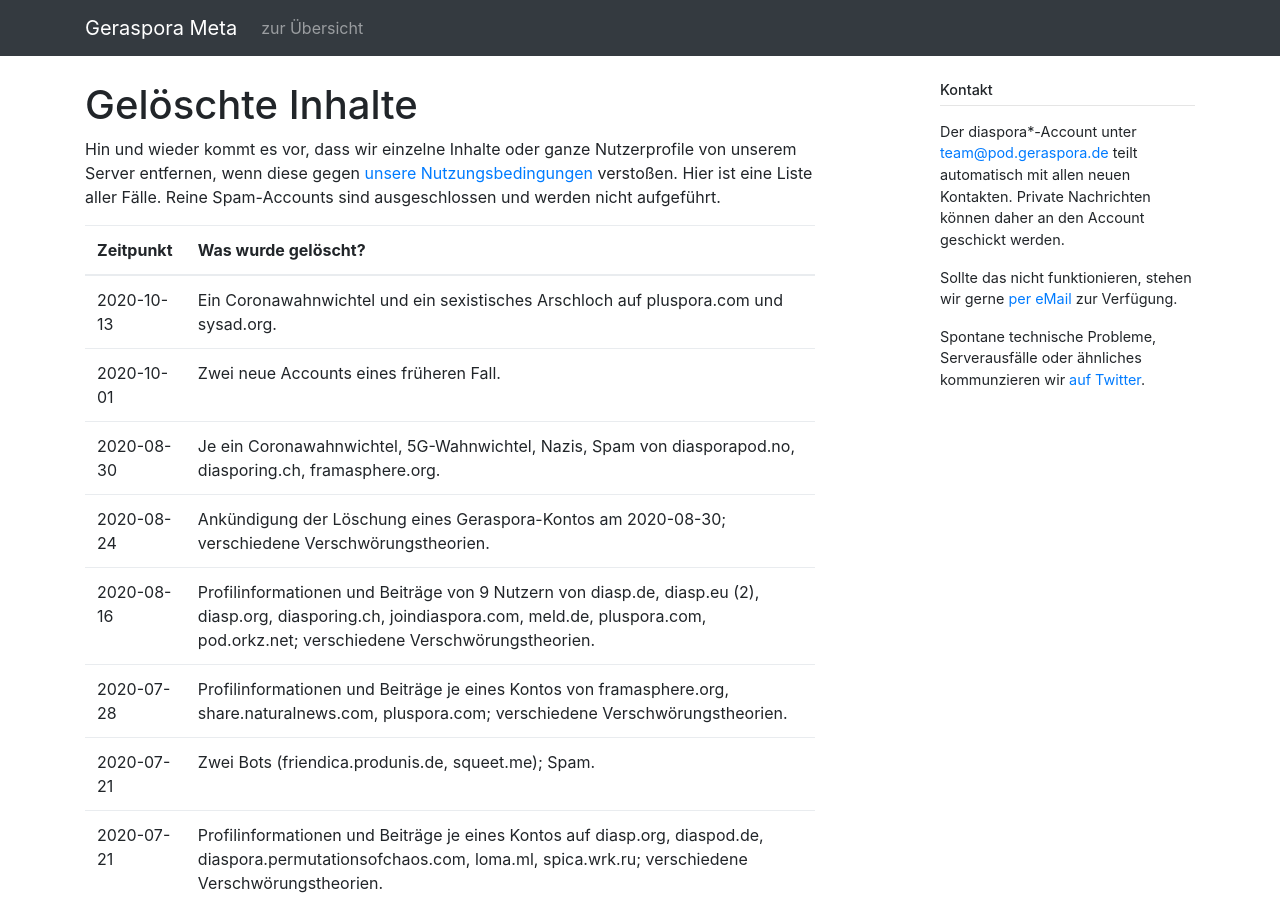
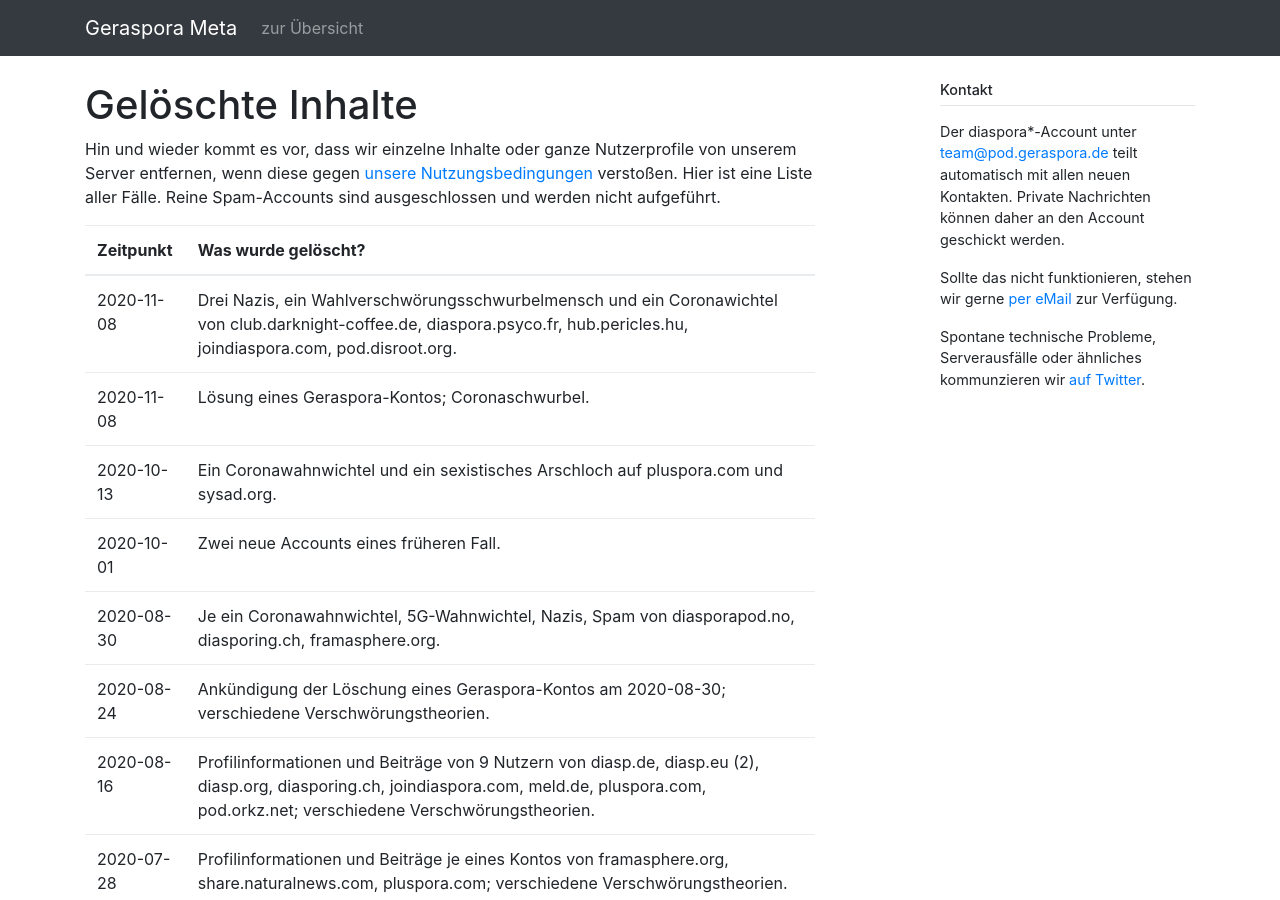
Before and after one commit to geraspora/meta, a Jekyll site: the page built from pod/deleted_contents.md, in a window 1280 px wide and 900 px high. Built offline with Jekyll 4.4.1, drawn with Linux system fonts in a browser that asks for light colours.

Commit message:
+deletions

```diff
--- a/pod/deleted_contents.md
+++ b/pod/deleted_contents.md
@@ -8,6 +8,8 @@
 
 | Zeitpunkt  | Was wurde gelöscht?                                                                                                                                                                                                                                                                                                                                                                                                                                                                                                                                                                                                                                                                                                                                                                                                                                                                                                                                                       |
 | ---------- | ------------------------------------------------------------------------------------------------------------------------------------------------------------------------------------------------------------------------------------------------------------------------------------------------------------------------------------------------------------------------------------------------------------------------------------------------------------------------------------------------------------------------------------------------------------------------------------------------------------------------------------------------------------------------------------------------------------------------------------------------------------------------------------------------------------------------------------------------------------------------------------------------------------------------------------------------------------------------- |
+| 2020-11-08 | Drei Nazis, ein Wahlverschwörungsschwurbelmensch und ein Coronawichtel von club.darknight-coffee.de, diaspora.psyco.fr, hub.pericles.hu, joindiaspora.com, pod.disroot.org.                                                                                                                                                                                                                                                                                                                                                                                                                                                                                                                                                                                                                                                                                                                                                                                               |
+| 2020-11-08 | Lösung eines Geraspora-Kontos; Coronaschwurbel.                                                                                                                                                                                                                                                                                                                                                                                                                                                                                                                                                                                                                                                                                                                                                                                                                                                                                                                           |
 | 2020-10-13 | Ein Coronawahnwichtel und ein sexistisches Arschloch auf pluspora.com und sysad.org.                                                                                                                                                                                                                                                                                                                                                                                                                                                                                                                                                                                                                                                                                                                                                                                                                                                                                      |
 | 2020-10-01 | Zwei neue Accounts eines früheren Fall.                                                                                                                                                                                                                                                                                                                                                                                                                                                                                                                                                                                                                                                                                                                                                                                                                                                                                                                                   |
 | 2020-08-30 | Je ein Coronawahnwichtel, 5G-Wahnwichtel, Nazis, Spam von diasporapod.no, diasporing.ch, framasphere.org.                                                                                                                                                                                                                                                                                                                                                                                                                                                                                                                                                                                                                                                                                                                                                                                                                                                                 |
```
